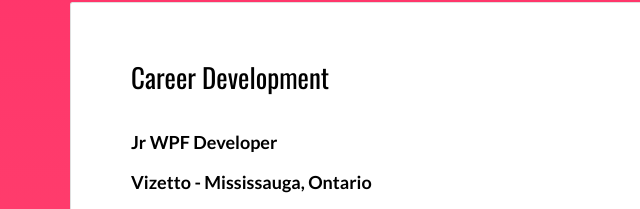
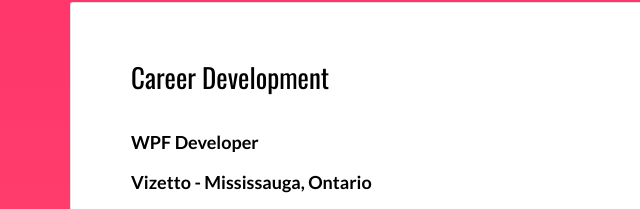
Before and after one commit to RobertPetrie/resume-page, a plain HTML site: page index.html in a window 1280 px wide. Shown: the part 2059-2268 px from the top of the page, 0-640 px from the left. Drawn offline with nearby package versions, Linux system fonts and the light colour scheme.

Commit message:
Update Index.html
Made a correction to the job history

```diff
--- a/index.html
+++ b/index.html
@@ -168,7 +168,7 @@
                         <div class="card-block">
                             <h2>Career Development</h2>
                             <div class="work-experience">
-                                <p class="h5 date-title">Jr WPF Developer</p>
+                                <p class="h5 date-title">WPF Developer</p>
                                 <p class="h5 date-title"><a href="https://vizetto.com/" target="_blank">Vizetto</a> -
                                     Mississauga, Ontario</p>
                                 <p><i>May 2020 - Present</i></p>
```
